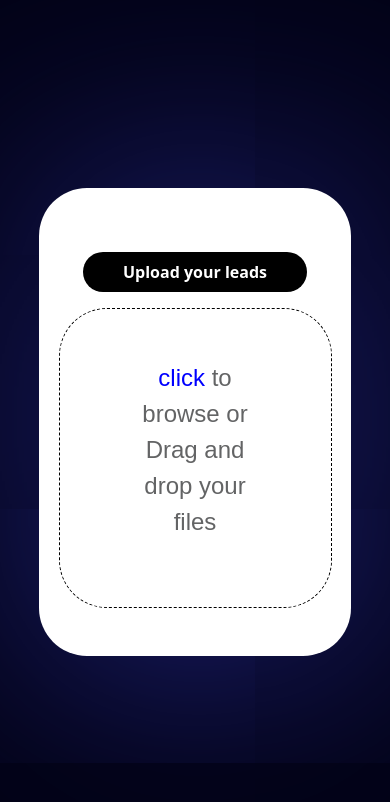
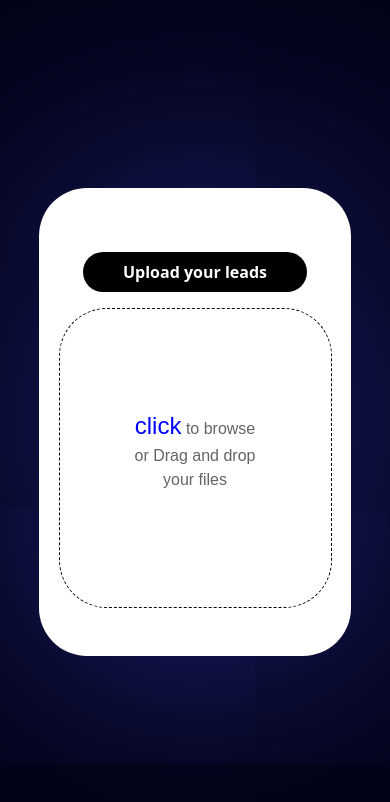
Before and after one commit to Vedavyas11062004/FileUploadComponent, a React (Create React App) app: page / in a window 390 px wide. Shown: the top 802 px of the page. Built offline with nearby package versions, Linux system fonts and the light colour scheme.

Commit message:
commit 5

```diff
--- a/src/styles/fileUploadStyles.css
+++ b/src/styles/fileUploadStyles.css
@@ -120,4 +120,7 @@ h2 {
   .fileUploadDiv{
     width: 70vw;
   }
+  .dropBoxText{
+    font-size: 1rem;
+  }
 }
```
